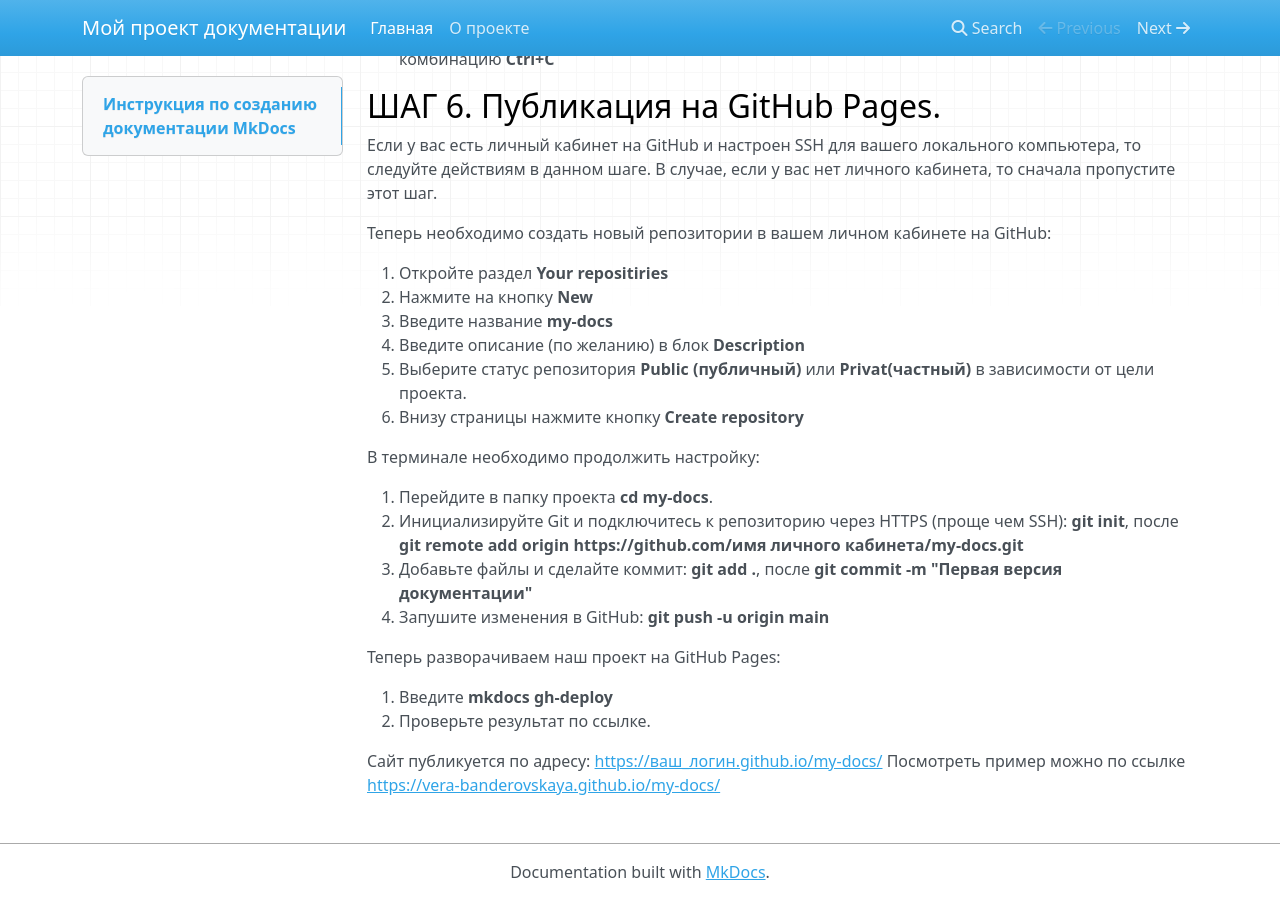
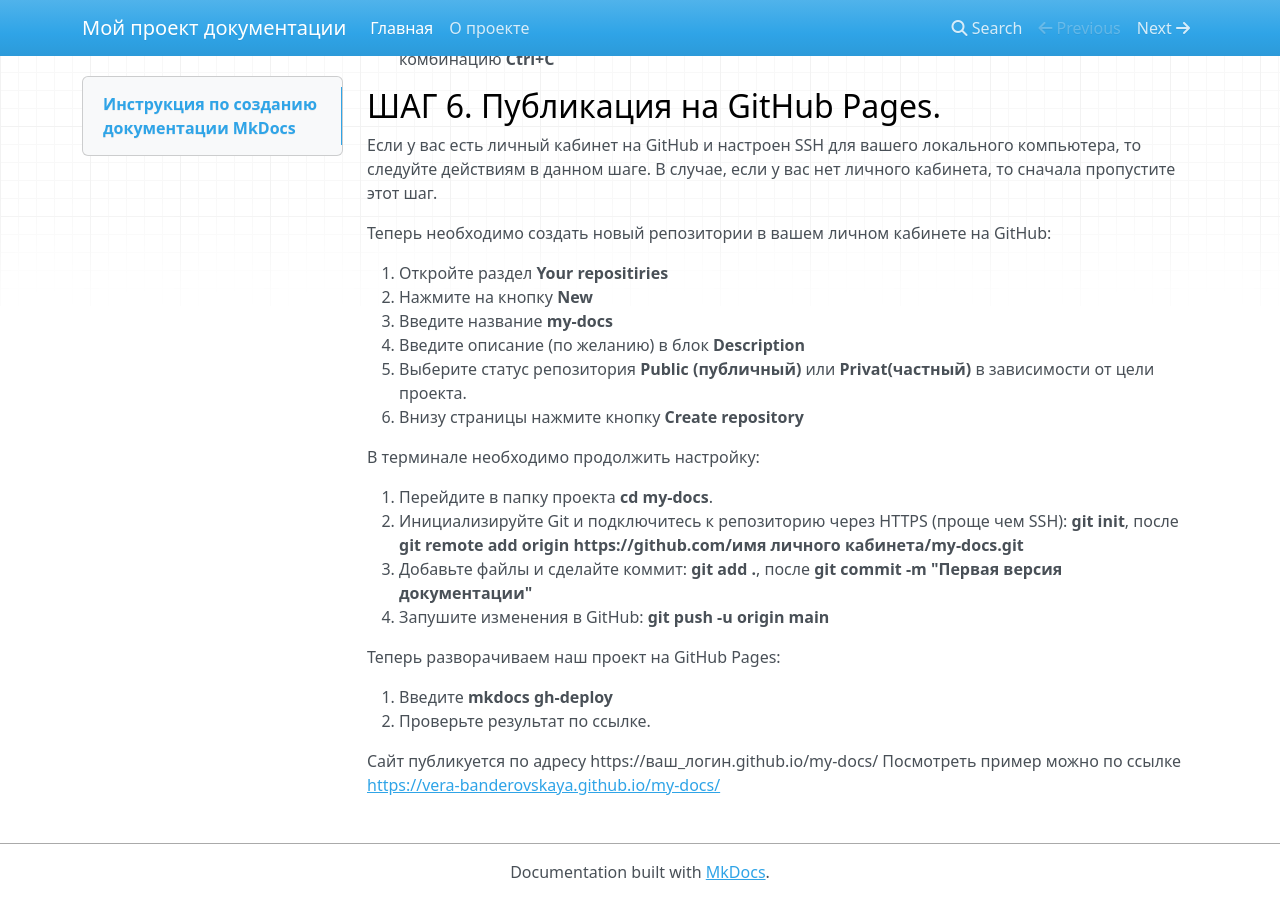
Before and after one commit to vera-banderovskaya/my-docs, an MkDocs documentation site: the page built from docs/index.md, in a window 1280 px wide and 900 px high, scrolled down 1490 px. Built offline with MkDocs 1.6.1, drawn with Linux system fonts in a browser that asks for light colours; nearby versions of some CDN libraries; some of the changed lines change nothing that is shown.

Commit message:
Изменена ссылка в ШАГЕ 6

```diff
--- a/docs/index.md
+++ b/docs/index.md
@@ -91,4 +91,4 @@
 1. Введите **mkdocs gh-deploy**
 2. Проверьте результат по ссылке.
 
-Сайт публикуется по адресу: [https://ваш_логин.github.io/my-docs/](https://ваш_логин.github.io/my-docs/) Посмотреть пример можно по ссылке [https://vera-banderovskaya.github.io/my-docs/](https://vera-banderovskaya.github.io/my-docs/)
+Сайт публикуется по адресу https://ваш_логин.github.io/my-docs/ Посмотреть пример можно по ссылке [https://vera-banderovskaya.github.io/my-docs/](https://vera-banderovskaya.github.io/my-docs/)
```
Also changed, not shown: site/index.html, site/search/search_index.json.
